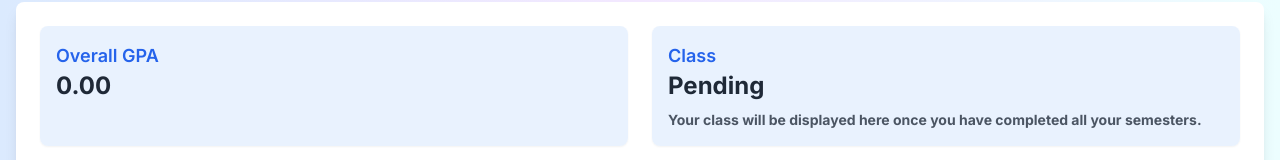
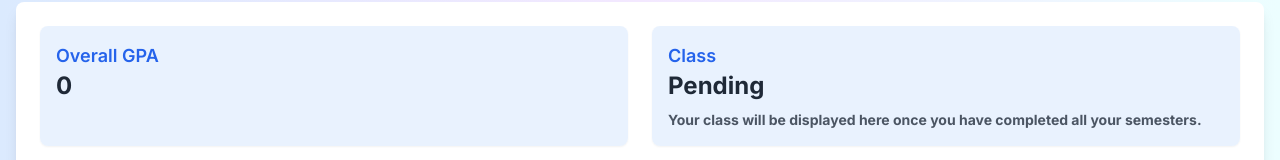
Before and after one commit to IshanHansaka/fit-gpa-calculator, a Next.js app: page / in a window 1280 px wide. Shown: the part 250-410 px from the top of the page. Built offline with nearby package versions, Linux system fonts and the light colour scheme.

Commit message:
fix: change overallgpa datatype from string to float

```diff
--- a/app/page.tsx
+++ b/app/page.tsx
@@ -81,7 +81,7 @@ export default function Home() {
 
   const { totalGPACredits, totalNGPACredits, totalGradePoints } = calculateCreditsAndGPA();
 
-  const overallGPA = totalGPACredits > 0 ? (totalGradePoints / totalGPACredits).toFixed(2): '0.00';
+  const overallGPA = totalGPACredits > 0 ? parseFloat((totalGradePoints / totalGPACredits).toFixed(2)) : 0.00;
 
   return (
     <>
```
